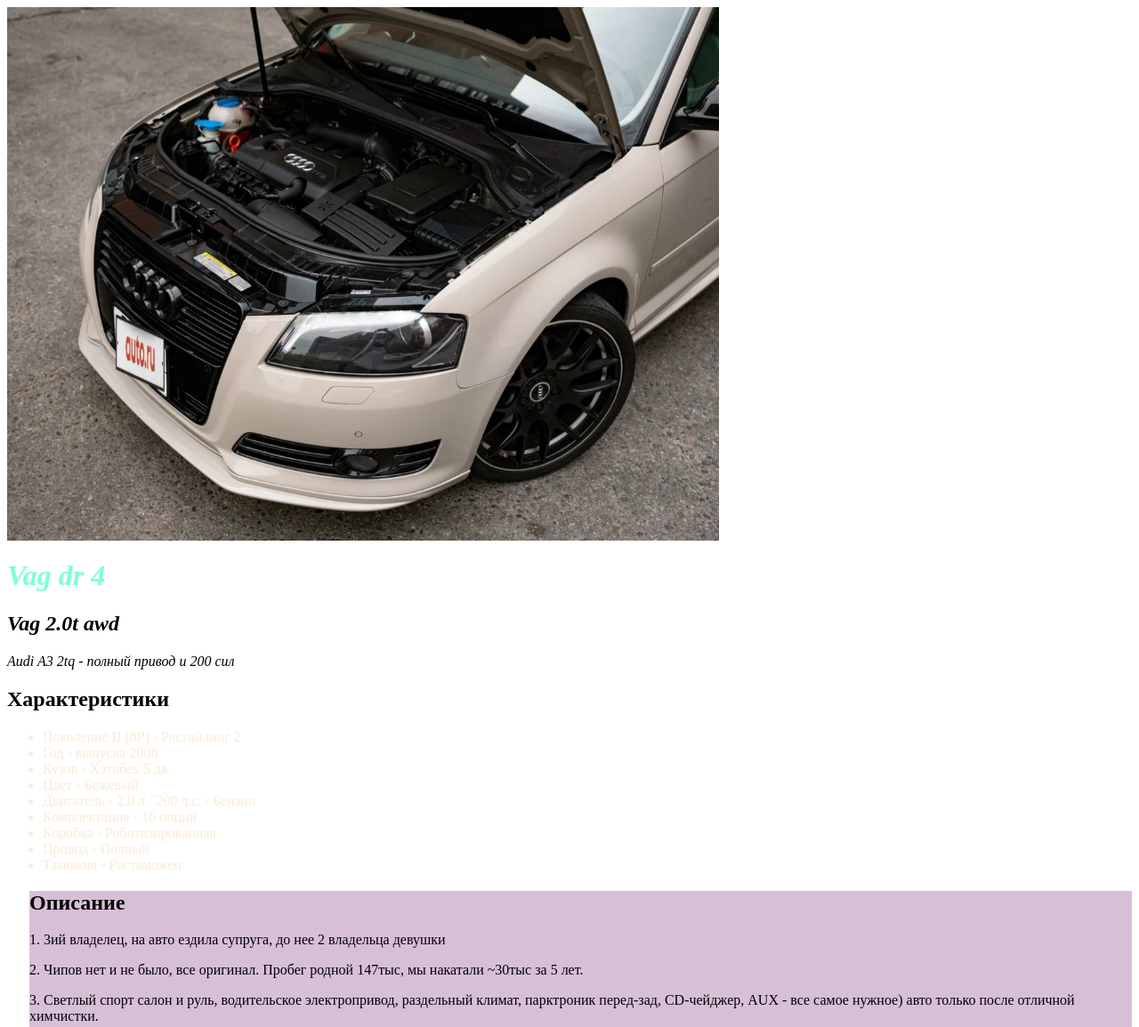
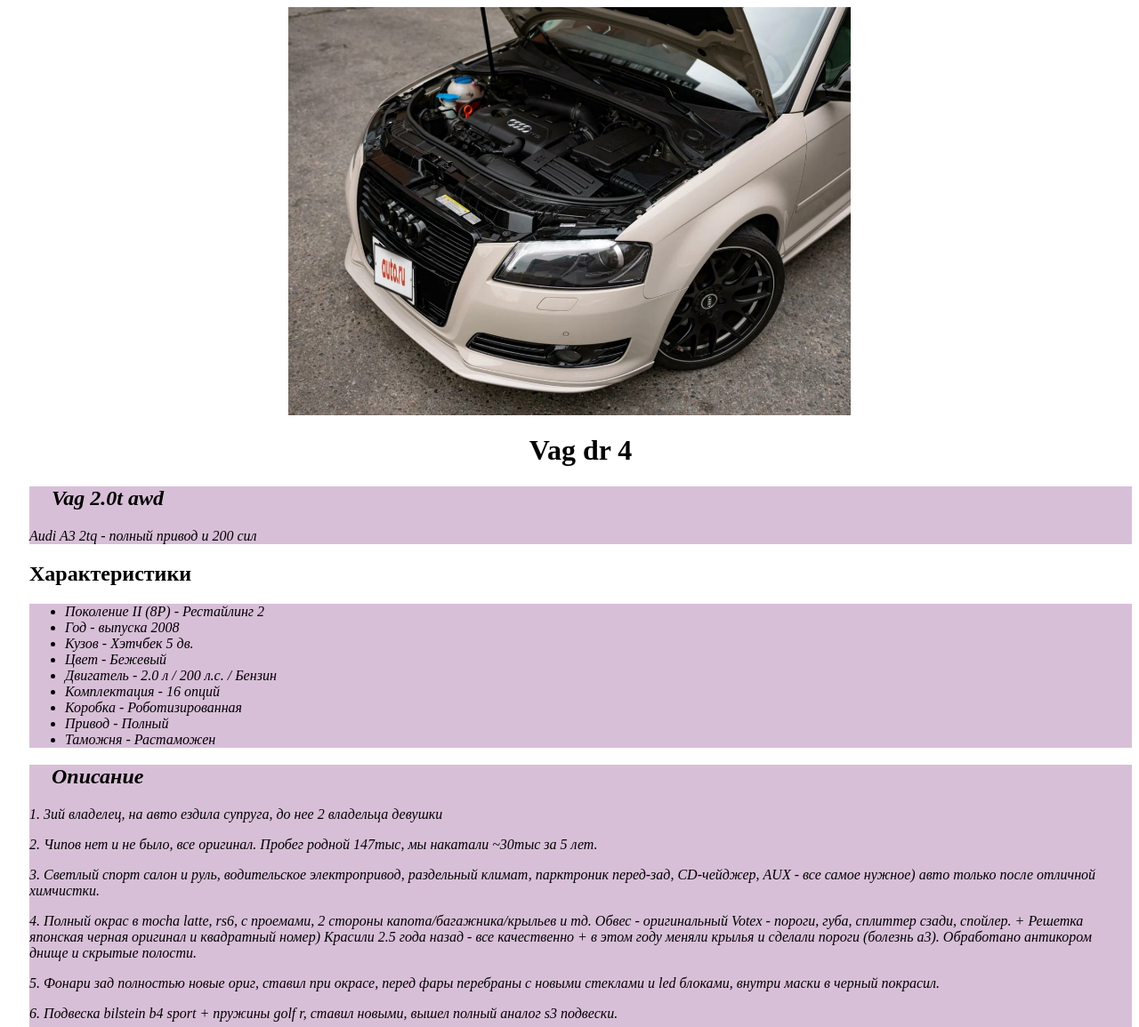
Before and after one commit to Azyzyyy/azyzyyy.github.io, a plain HTML site: page index.html in a window 1280 px wide. Shown: the top 1155 px of the page at 89% size. Drawn offline with Linux system fonts and the light colour scheme.

Commit message:
Update style.css

```diff
--- a/style.css
+++ b/style.css
@@ -1,26 +1,37 @@
 .picture {
     display: block;
-    width: 800px;
-    height: 600px;
+    margin-left: auto;
+    margin-right: auto;
+    width: 50%;
 }
 
 .h1 {
-    color:aquamarine;
-    font-style: italic;
+    color:black;
+    font-size: 10;
+    text-align: center;
+    margin-left: 25px;
 }
 
 .name {
     font-style: italic;
     font-size: medium;
+    margin-left: 25px;
+    background-color: thistle;
 }
 
 .Specifications {
-    color: antiquewhite;
-    background-color:cornflowerblue
-    margin: auto;
+    color: black;
+    background-color: thistle;
+    margin-left: 25px;
+    font-style: italic;
 }
 
 #description {
     background-color: thistle;
     margin-left: 25px;
+    font-style: italic;
 }
+
+h2 {
+    margin-left: 25px;
+}
```
